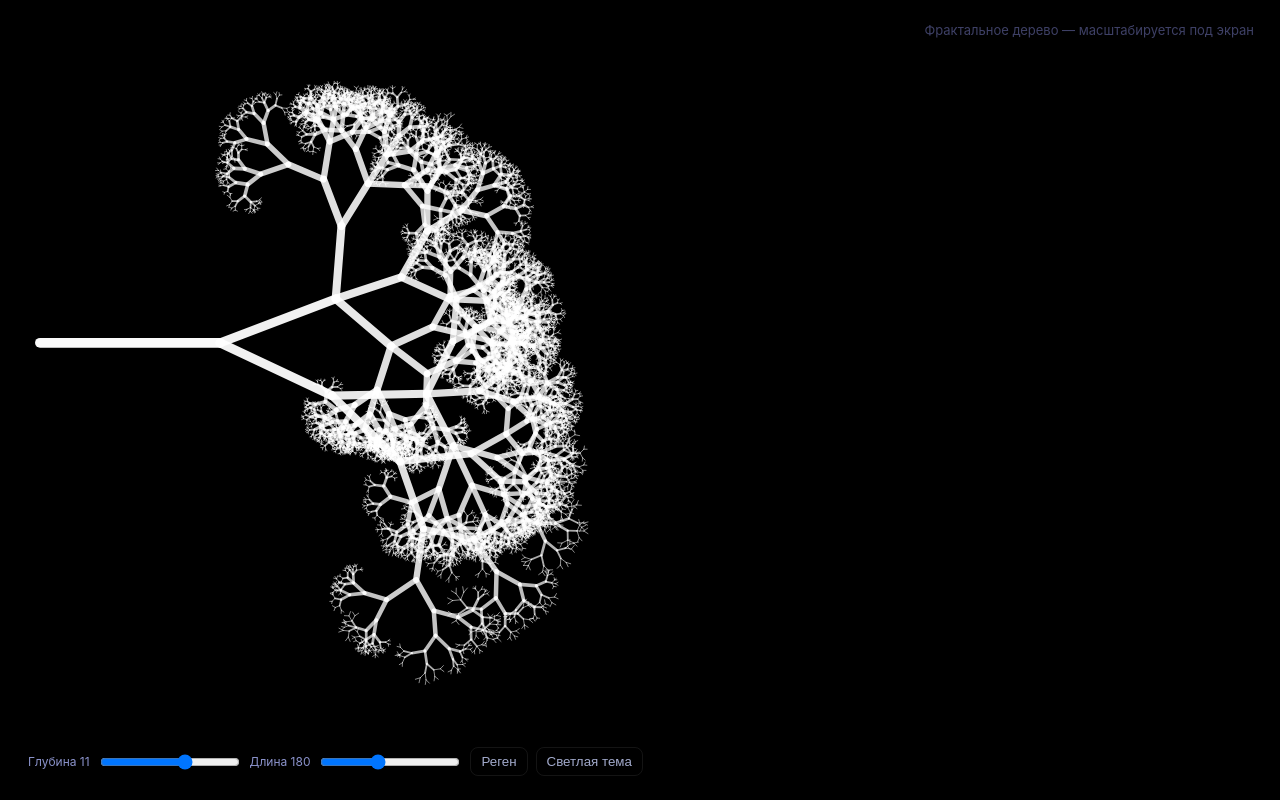
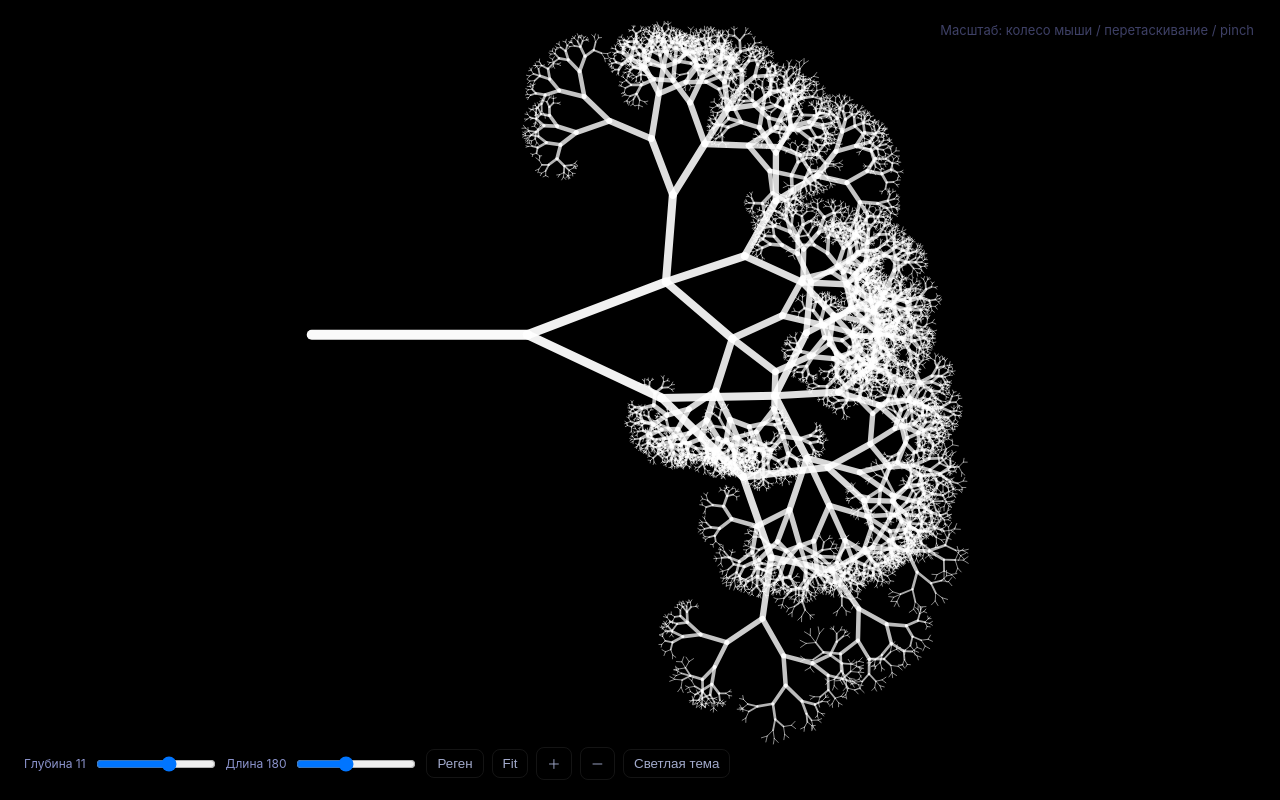
Before and after one commit to iamhereforunother/Fractal-, a plain HTML site: page index.html in a window 1280 px wide. Drawn offline with Linux system fonts and the light colour scheme; animation ran at ten frames a second.

Commit message:
Update index.html

```diff
--- a/index.html
+++ b/index.html
@@ -3,13 +3,13 @@
 <head>
   <meta charset="utf-8" />
   <meta name="viewport" content="width=device-width,initial-scale=1" />
-  <title>Фрактальное дерево — корректный fit</title>
+  <title>Фрактальное дерево — масштаб и пан</title>
   <style>
     html,body{height:100%;margin:0}
     body{background:#000;color:#fff;display:flex;align-items:center;justify-content:center;overflow:hidden;font-family:Inter, system-ui, -apple-system, "Segoe UI", Roboto, Arial}
-    canvas{display:block}
-    .ui{position:fixed;left:16px;bottom:16px;color:#cbd5ffcc;font-size:13px;backdrop-filter:blur(6px);padding:8px 12px;border-radius:10px;display:flex;gap:8px;align-items:center}
-    .ui input[type=range]{width:140px}
+    canvas{display:block;touch-action:none}
+    .ui{position:fixed;left:12px;bottom:12px;color:#cbd5ffcc;font-size:13px;backdrop-filter:blur(6px);padding:8px 12px;border-radius:10px;display:flex;gap:8px;align-items:center}
+    .ui input[type=range]{width:120px}
     .btn{background:transparent;border:1px solid rgba(255,255,255,0.08);padding:6px 10px;border-radius:8px;color:inherit;cursor:pointer}
     .top-right{position:fixed;right:16px;top:16px;color:#9aa0ff66;font-size:13px;padding:6px 10px;border-radius:8px}
     .label{font-size:12px;color:#aeb8ffcc}
@@ -17,13 +17,16 @@
 </head>
 <body>
   <canvas id="c"></canvas>
-  <div class="top-right">Фрактальное дерево — масштабируется под экран</div>
+  <div class="top-right">Масштаб: колесо мыши / перетаскивание / pinch</div>
   <div class="ui">
     <div class="label">Глубина <span id="depthVal">11</span></div>
     <input id="depth" type="range" min="6" max="14" value="11">
     <div class="label">Длина <span id="lenVal">180</span></div>
     <input id="baseLen" type="range" min="60" max="360" value="180">
     <button id="regen" class="btn">Реген</button>
+    <button id="fit" class="btn">Fit</button>
+    <button id="zoomIn" class="btn">＋</button>
+    <button id="zoomOut" class="btn">－</button>
     <button id="toggleTheme" class="btn">Светлая тема</button>
   </div>
 
@@ -45,7 +48,7 @@
     const ctx = canvas.getContext('2d');
     let dpr = Math.max(1, window.devicePixelRatio || 1);
 
-    function fit(){
+    function fitCanvas(){
       dpr = Math.max(1, window.devicePixelRatio || 1);
       canvas.width = Math.floor(window.innerWidth * dpr);
       canvas.height = Math.floor(window.innerHeight * dpr);
@@ -53,22 +56,21 @@
       canvas.style.height = window.innerHeight + 'px';
       ctx.setTransform(dpr,0,0,dpr,0,0);
     }
-    window.addEventListener('resize', fit);
-    fit();
+    window.addEventListener('resize', fitCanvas);
+    fitCanvas();
 
     function rng(seed){ let s = seed >>> 0; return function(){ s = (1664525 * s + 1013904223) >>> 0; return s / 4294967296; }; }
 
-    class Branch{
-      constructor(x,y,angle,len,depth,parent=null){ this.x=x;this.y=y;this.angle=angle;this.len=len;this.depth=depth;this.parent=parent;this.children=[];this.start=0; }
-      end(){ return {x:this.x+Math.cos(this.angle)*this.len, y:this.y+Math.sin(this.angle)*this.len}; }
-    }
+    class Branch{ constructor(x,y,angle,len,depth,parent=null){ this.x=x;this.y=y;this.angle=angle;this.len=len;this.depth=depth;this.parent=parent;this.children=[];this.start=0; } end(){ return {x:this.x+Math.cos(this.angle)*this.len, y:this.y+Math.sin(this.angle)*this.len}; } }
 
     let branches = [];
     let root = null;
     let startTimestamp = 0;
 
-    // viewport transform to fit tree into screen
-    let view = { scale: 1, tx: 0, ty: 0, pad: 40 };
+    // viewport: scaleDefault computed to fit tree, userScale is interactive zoom, offset for pan
+    let view = { scaleDefault:1, userScale:1, tx:0, ty:0, pad:40 };
+
+    function effectiveScale(){ return view.scaleDefault * view.userScale; }
 
     function generate(seed){
       branches.length = 0;
@@ -115,22 +117,17 @@
       }
 
       grow(root);
-
-      // После генерации пересчитаем Viewport: найдем bounding box и подгоним scale/offset
       computeViewport();
-
-      // сортировка по стартовому времени – для корректной анимации
       branches.sort((a,b)=> a.start - b.start);
     }
 
     function computeViewport(){
-      if(branches.length === 0) { view.scale = 1; view.tx = 0; view.ty = 0; return; }
+      if(branches.length === 0){ view.scaleDefault = 1; view.tx = 0; view.ty = 0; return; }
       let minX = Infinity, minY = Infinity, maxX = -Infinity, maxY = -Infinity;
       for(const b of branches){
         minX = Math.min(minX, b.x); minY = Math.min(minY, b.y);
         const e = b.end(); maxX = Math.max(maxX, e.x); maxY = Math.max(maxY, e.y);
       }
-      // включим корневую точку в bbox
       minX = Math.min(minX, root.x); minY = Math.min(minY, root.y);
       maxX = Math.max(maxX, root.x); maxY = Math.max(maxY, root.y);
 
@@ -141,40 +138,50 @@
       const availW = window.innerWidth - pad*2;
       const availH = window.innerHeight - pad*2;
 
-      // scale чтобы вместить всё в экран, допускаем увеличение до 1.0 (чтобы не растягивать чрезмерно)
-      let scaleX = availW / width;
-      let scaleY = availH / height;
-      // Ограничим scale сверху, но если width/height очень малы — не масштабировать больше 1.0
-      const scale = Math.min(scaleX, scaleY, 1.0);
-      view.scale = scale;
+      // scaleDefault — масштаб, чтобы уместить дерево в экран (может быть >1 если дерево очень малень)
+      const scaleX = availW / width;
+      const scaleY = availH / height;
+      const scaleDefault = Math.min(scaleX, scaleY);
+      view.scaleDefault = scaleDefault;
 
-      // Смещение чтобы объект оказался в видимой зоне с padding
-      view.tx = -minX * scale + pad;
-      view.ty = -minY * scale + pad;
+      // Центрируем дерево в окне
+      const centerWorldX = (minX + maxX) / 2;
+      const centerWorldY = (minY + maxY) / 2;
+      const targetScreenX = window.innerWidth / 2;
+      const targetScreenY = window.innerHeight * 0.48;
 
-      // Если tree расположен слишком смещённо по вертикали — немного центрируем
-      // Например, если сверху много пустоты — сдвинем вниз
-      const treeCenterY = (minY + maxY) / 2 * scale + view.ty;
-      const desiredCenterY = window.innerHeight * 0.48;
-      view.ty += desiredCenterY - treeCenterY;
+      view.tx = targetScreenX - centerWorldX * view.scaleDefault;
+      view.ty = targetScreenY - centerWorldY * view.scaleDefault;
+
+      // Сбрасываем пользовательский зум и пан
+      view.userScale = 1;
+      view.userTx = 0; view.userTy = 0;
     }
 
     function clearAndFillBackground(){
-      if(state.theme === 'dark'){
-        ctx.fillStyle = '#000'; document.body.style.background = '#000';
-      } else { ctx.fillStyle = '#fff'; document.body.style.background = '#fff'; }
+      if(state.theme === 'dark'){ ctx.fillStyle = '#000'; document.body.style.background = '#000'; } else { ctx.fillStyle = '#fff'; document.body.style.background = '#fff'; }
       ctx.fillRect(0,0,window.innerWidth,window.innerHeight);
     }
 
     function strokeColorForDepth(depth){
-      if(state.theme === 'dark'){
-        const alpha = Math.max(0.6, 0.98 - (state.depth - depth)*0.035);
-        return `rgba(255,255,255,${alpha})`;
-      } else {
-        // dark navy #001f3f
-        const alpha = 1.0 - (state.depth - depth) * 0.02;
-        return `rgba(0,31,63,${alpha})`;
-      }
+      if(state.theme === 'dark'){ const alpha = Math.max(0.6, 0.98 - (state.depth - depth)*0.035); return `rgba(255,255,255,${alpha})`; }
+      else { const alpha = 1.0 - (state.depth - depth) * 0.02; return `rgba(0,31,63,${alpha})`; }
+    }
+
+    // Convert screen coords to world coords (taking into account both default and user transforms)
+    function screenToWorld(sx, sy){
+      const eff = effectiveScale();
+      const tx = view.tx + (view.userTx || 0);
+      const ty = view.ty + (view.userTy || 0);
+      return { x: (sx - tx) / eff, y: (sy - ty) / eff };
+    }
+
+    // Apply transforms for drawing
+    function applyTransform(){
+      const eff = effectiveScale();
+      const tx = view.tx + (view.userTx || 0);
+      const ty = view.ty + (view.userTy || 0);
+      ctx.setTransform(eff * dpr, 0, 0, eff * dpr, tx * dpr, ty * dpr);
     }
 
     let last = null;
@@ -183,12 +190,12 @@
       const dt = (ts - last)/1000; last = ts;
       const elapsed = (ts - startTimestamp)/1000;
 
+      // clear using default identity transform for full pixel clear
+      ctx.setTransform(dpr,0,0,dpr,0,0);
       clearAndFillBackground();
 
-      // Применяем трансформ, чтобы вместить дерево на экран
-      ctx.save();
-      ctx.translate(view.tx, view.ty);
-      ctx.scale(view.scale, view.scale);
+      // apply world transform
+      applyTransform();
 
       ctx.lineCap = 'round'; ctx.lineJoin = 'round';
 
@@ -199,19 +206,76 @@
         const ex = b.x + Math.cos(b.angle) * b.len * prog;
         const ey = b.y + Math.sin(b.angle) * b.len * prog;
 
-        // Учитываем масштаб: ширина в мировых координатах должна компенсироваться
         const baseWidth = Math.max(0.9, b.depth * 0.9);
-        ctx.lineWidth = Math.max(0.3, baseWidth / Math.max(0.0001, view.scale));
+        // compensate lineWidth by effective scale so lines look consistent
+        ctx.lineWidth = Math.max(0.3, baseWidth / Math.max(0.0001, effectiveScale()));
         ctx.strokeStyle = strokeColorForDepth(b.depth);
 
         ctx.beginPath(); ctx.moveTo(b.x, b.y); ctx.lineTo(ex, ey); ctx.stroke();
       }
 
-      ctx.restore();
+      // reset transform for UI drawing if needed
+      ctx.setTransform(dpr,0,0,dpr,0,0);
       requestAnimationFrame(render);
     }
 
-    // UI
+    // --- Interactions: zoom (wheel/pinch/buttons), pan (drag) ---
+    const zoomInBtn = document.getElementById('zoomIn');
+    const zoomOutBtn = document.getElementById('zoomOut');
+    const fitBtn = document.getElementById('fit');
+
+    function setUserScaleAt(newUserScale, screenX, screenY){
+      // keep world point under (screenX,screenY) stable when zooming
+      const before = screenToWorld(screenX, screenY);
+      view.userScale = Math.max(0.1, Math.min(6, newUserScale));
+      const after = screenToWorld(screenX, screenY);
+      // adjust userTx/userTy so the point didn't move
+      view.userTx = (view.userTx || 0) + (after.x - before.x) * effectiveScale();
+      view.userTy = (view.userTy || 0) + (after.y - before.y) * effectiveScale();
+    }
+
+    zoomInBtn.addEventListener('click', ()=>{ const centerX = window.innerWidth/2, centerY = window.innerHeight/2; setUserScaleAt(view.userScale * 1.2, centerX, centerY); });
+    zoomOutBtn.addEventListener('click', ()=>{ const centerX = window.innerWidth/2, centerY = window.innerHeight/2; setUserScaleAt(view.userScale / 1.2, centerX, centerY); });
+    fitBtn.addEventListener('click', ()=>{ computeViewport(); });
+
+    // wheel to zoom
+    canvas.addEventListener('wheel', (e)=>{
+      e.preventDefault();
+      const delta = -e.deltaY;
+      const zoomFactor = Math.exp(delta * 0.0012);
+      setUserScaleAt(view.userScale * zoomFactor, e.clientX, e.clientY);
+    }, { passive:false });
+
+    // pan with mouse drag
+    let panning = false, lastMouse = null;
+    canvas.addEventListener('mousedown', (e)=>{
+      panning = true; lastMouse = {x:e.clientX, y:e.clientY};
+      canvas.style.cursor = 'grabbing';
+    });
+    window.addEventListener('mousemove', (e)=>{
+      if(!panning) return;
+      const dx = e.clientX - lastMouse.x; const dy = e.clientY - lastMouse.y;
+      view.userTx = (view.userTx || 0) + dx; view.userTy = (view.userTy || 0) + dy;
+      lastMouse = {x:e.clientX, y:e.clientY};
+    });
+    window.addEventListener('mouseup', ()=>{ panning=false; canvas.style.cursor='default'; });
+
+    // touch: pinch to zoom + drag
+    let touchState = { mode: 'none', x1:0,y1:0,x2:0,y2:0, dist:0 };
+    canvas.addEventListener('touchstart', (e)=>{
+      if(e.touches.length === 1){ touchState.mode='drag'; touchState.x1 = e.touches[0].clientX; touchState.y1 = e.touches[0].clientY; }
+      else if(e.touches.length === 2){ touchState.mode='pinch'; touchState.x1=e.touches[0].clientX; touchState.y1=e.touches[0].clientY; touchState.x2=e.touches[1].clientX; touchState.y2=e.touches[1].clientY; touchState.dist = Math.hypot(touchState.x2-touchState.x1, touchState.y2-touchState.y1); }
+    }, {passive:true});
+
+    canvas.addEventListener('touchmove', (e)=>{
+      e.preventDefault();
+      if(touchState.mode === 'drag' && e.touches.length===1){ const dx = e.touches[0].clientX - touchState.x1; const dy = e.touches[0].clientY - touchState.y1; view.userTx = (view.userTx||0) + dx; view.userTy = (view.userTy||0) + dy; touchState.x1 = e.touches[0].clientX; touchState.y1 = e.touches[0].clientY; }
+      else if(touchState.mode==='pinch' && e.touches.length===2){ const nx1=e.touches[0].clientX, ny1=e.touches[0].clientY, nx2=e.touches[1].clientX, ny2=e.touches[1].clientY; const nd = Math.hypot(nx2-nx1, ny2-ny1); const centerX=(nx1+nx2)/2, centerY=(ny1+ny2)/2; const factor = nd / (touchState.dist || nd); setUserScaleAt(view.userScale * factor, centerX, centerY); touchState.x1=nx1; touchState.y1=ny1; touchState.x2=nx2; touchState.y2=ny2; touchState.dist=nd; }
+    }, {passive:false});
+
+    canvas.addEventListener('touchend', (e)=>{ if(e.touches.length===0) touchState.mode='none'; else if(e.touches.length===1){ touchState.mode='drag'; touchState.x1=e.touches[0].clientX; touchState.y1=e.touches[0].clientY; } }, {passive:true});
+
+    // --- UI controls and regen ---
     const depthEl = document.getElementById('depth');
     const depthVal = document.getElementById('depthVal');
     const baseEl = document.getElementById('baseLen');
@@ -226,11 +290,12 @@
 
     function regenerate(){ generate(state.seed); startTimestamp = performance.now(); last = null; }
 
-    // Инициализация
+    // init
     depthVal.textContent = state.depth; lenVal.textContent = state.baseLength; regenerate(); requestAnimationFrame(render);
 
-    window.addEventListener('resize', ()=>{ setTimeout(()=>{ fit(); computeViewport(); regenerate(); }, 120); });
-    canvas.addEventListener('click', ()=>{ state.seed = Math.floor(Math.random()*1e9); regenerate(); });
+    // double-click to fit
+    canvas.addEventListener('dblclick', ()=>{ computeViewport(); });
+
   </script>
 </body>
 </html>
```
